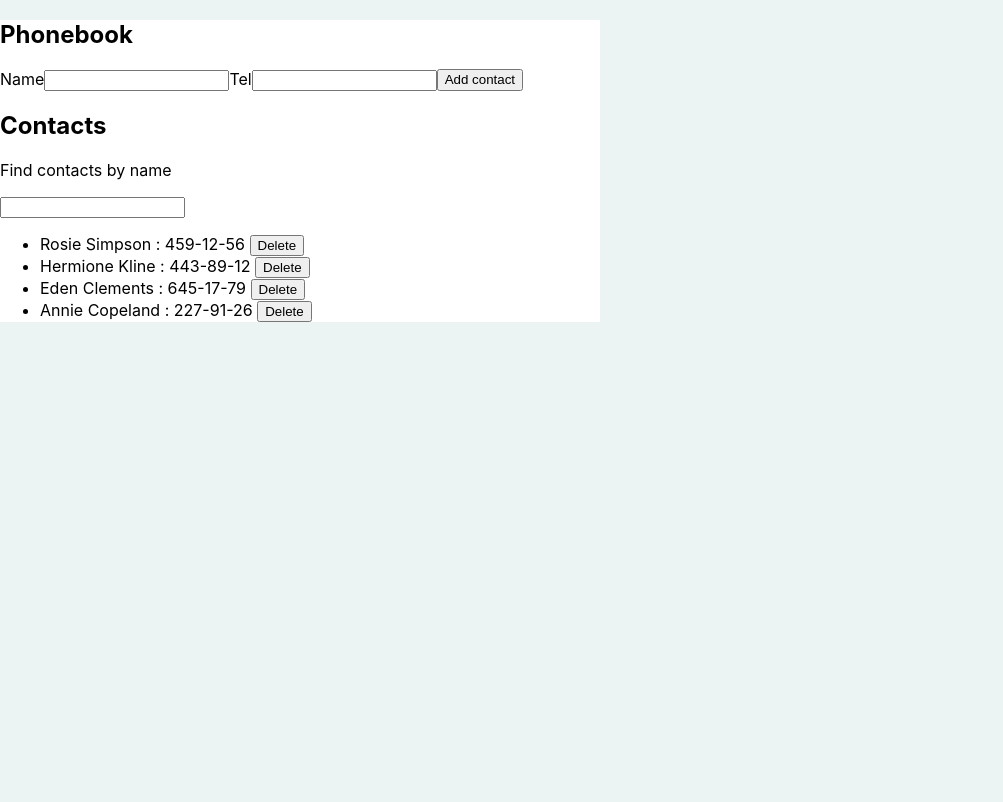
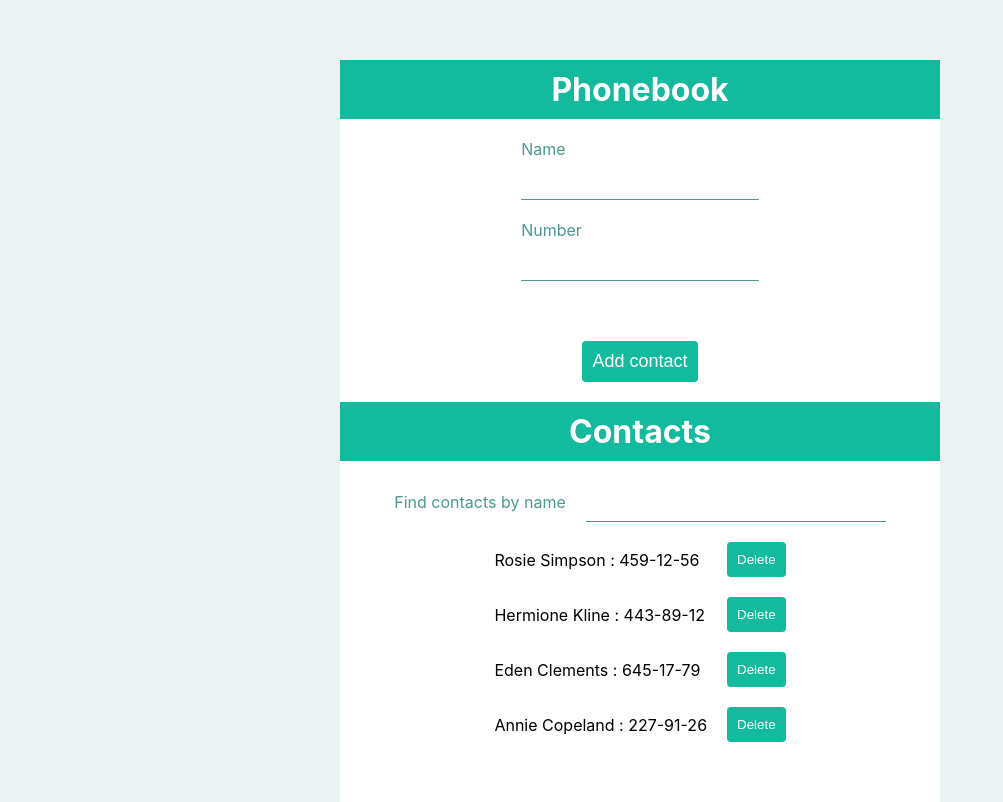
Before and after one commit to Olcapone/goit-react-hw-02-phonebook, a React (Create React App) app: page / in a window 1280 px wide. Shown: the whole page, without its empty margins (0-1003 px from the left). Built offline with nearby package versions, Linux system fonts and the light colour scheme.

Commit message:
final ves

```diff
--- a/src/App.css
+++ b/src/App.css
@@ -1,5 +1,17 @@
 body {
   background-color: #ebf4f3;
+}
+
+h1,
+h2,
+h3,
+p {
+  margin: 0;
+}
+
+ul {
+  padding: 0;
+  margin: 0;
 }
 
 .App {
@@ -7,41 +19,21 @@ body {
 }
 
 .mainSection {
-  background-color: #fff;
-  max-width: 600px;
-}
-
-.App-logo {
-  height: 40vmin;
-  pointer-events: none;
-}
-
-@media (prefers-reduced-motion: no-preference) {
-  .App-logo {
-    animation: App-logo-spin infinite 20s linear;
-  }
-}
-
-.App-header {
-  background-color: #282c34;
-  min-height: 100vh;
   display: flex;
   flex-direction: column;
   align-items: center;
-  justify-content: center;
-  font-size: calc(10px + 2vmin);
-  color: white;
+  background-color: #fff;
+  max-width: 600px;
+  margin: 60px auto 0;
 }
 
-.App-link {
-  color: #61dafb;
+.mainTitle {
+  margin: 0;
+  width: 100%;
+  padding-top: 10px;
+  padding-bottom: 10px;
+  background-color: #12ba9e;
+  color: #fff;
+  font-size: 32px;
+  text-align: center;
 }
-
-@keyframes App-logo-spin {
-  from {
-    transform: rotate(0deg);
-  }
-  to {
-    transform: rotate(360deg);
-  }
-}
--- a/src/App.js
+++ b/src/App.js
@@ -73,10 +73,10 @@ class App extends Component {
 
     return (
       <section className="mainSection">
-        <h1>Phonebook</h1>
+        <h1 className="mainTitle">Phonebook</h1>
         <ContactForm onSubmit={this.formSubmitHandler} />
 
-        <h2>Contacts</h2>
+        <h2 className="mainTitle">Contacts</h2>
         <Filter value={filter} onChange={this.changeFilter} />
         <ContactList date={visibleContact} onDelete={this.deleteContact} />
       </section>
--- a/src/components/ContactForm/ContactForm.js
+++ b/src/components/ContactForm/ContactForm.js
@@ -29,9 +29,10 @@ class ContactForm extends Component {
   render() {
     return (
       <form className={s.form} onSubmit={this.handleSubmit}>
-        <label>
+        <label className={s.label}>
           Name
           <input
+            className={s.input}
             type="text"
             name="name"
             value={this.state.name}
@@ -39,9 +40,10 @@ class ContactForm extends Component {
           />
         </label>
 
-        <label>
-          Tel
+        <label className={s.label}>
+          Number
           <input
+            className={s.input}
             type="tel"
             name="number"
             value={this.state.number}
@@ -49,7 +51,9 @@ class ContactForm extends Component {
           />
         </label>
 
-        <button type="submit">Add contact</button>
+        <button className={s.button} type="submit">
+          Add contact
+        </button>
       </form>
     );
   }
--- a/src/components/ContactForm/ContactForm.module.css
+++ b/src/components/ContactForm/ContactForm.module.css
@@ -1,3 +1,38 @@
 .form {
   display: flex;
+  flex-direction: column;
+
+  margin-top: 20px;
+  margin-bottom: 20px;
+
+  color: #4d9990;
 }
+.label:not(:last-child) {
+  margin-bottom: 20px;
+}
+
+.input {
+  width: 100%;
+  height: 40px;
+  padding: 0;
+
+  border: none;
+  outline: none;
+  background-color: #fff;
+  border-bottom: 1px solid #4d9990;
+}
+.button {
+  align-self: center;
+  max-width: 100%;
+  margin-top: 40px;
+  padding: 10px;
+
+  background-color: #12ba9e;
+  border: none;
+  border-radius: 4px;
+
+  color: #fff;
+  font-size: 18px;
+  font-weight: 500;
+  cursor: pointer;
+}
--- a/src/components/ContactList/ContactList.js
+++ b/src/components/ContactList/ContactList.js
@@ -1,13 +1,18 @@
 import React from "react";
 import shortid from "shortid";
+import s from "./ContactList.module.css";
 
 export default function ContactList({ date, onDelete }) {
   return (
-    <ul>
+    <ul className={s.list}>
       {date.map(({ name, number }) => (
-        <li key={shortid.generate()}>
+        <li className={s.item} key={shortid.generate()}>
           {name} : {number}{" "}
-          <button type="button" onClick={() => onDelete(name)}>
+          <button
+            className={s.button}
+            type="button"
+            onClick={() => onDelete(name)}
+          >
             Delete
           </button>
         </li>
--- /dev/null
+++ b/src/components/ContactList/ContactList.module.css
@@ -0,0 +1,31 @@
+ul {
+  padding: 0;
+  margin: 0;
+  list-style: none;
+}
+
+.list {
+  padding-bottom: 60px;
+}
+
+.item {
+  display: flex;
+  align-items: center;
+  justify-content: space-between;
+}
+
+.item:not(:last-child) {
+  margin-bottom: 20px;
+}
+
+.button {
+  max-width: 100%;
+  padding: 10px;
+  margin-left: 20px;
+
+  background-color: #12ba9e;
+  border: none;
+  border-radius: 4px;
+  color: #fff;
+  cursor: pointer;
+}
--- a/src/components/Filter/Filter.js
+++ b/src/components/Filter/Filter.js
@@ -1,11 +1,18 @@
 import React from "react";
+import s from "./Filter.module.css";
 
 const Filter = ({ value, onChange }) => {
   return (
-    <>
-      <p>Find contacts by name</p>
-      <input type="text" name="filter" value={value} onChange={onChange} />
-    </>
+    <div className={s.wrap}>
+      <p className={s.title}>Find contacts by name</p>
+      <input
+        className={s.input}
+        type="text"
+        name="filter"
+        value={value}
+        onChange={onChange}
+      />
+    </div>
   );
 };
 
--- /dev/null
+++ b/src/components/Filter/Filter.module.css
@@ -0,0 +1,25 @@
+.title {
+  margin-right: 20px;
+  color: #4d9990;
+}
+.wrap {
+  width: 100%;
+  display: flex;
+  align-items: flex-end;
+  align-items: center;
+  justify-content: center;
+  margin-top: 20px;
+  margin-bottom: 20px;
+}
+
+.input {
+  width: 300px;
+  height: 40px;
+  padding: 0;
+
+  border: none;
+  outline: none;
+  line-height: 1.2;
+  background-color: #fff;
+  border-bottom: 1px solid #4d9990;
+}
```
